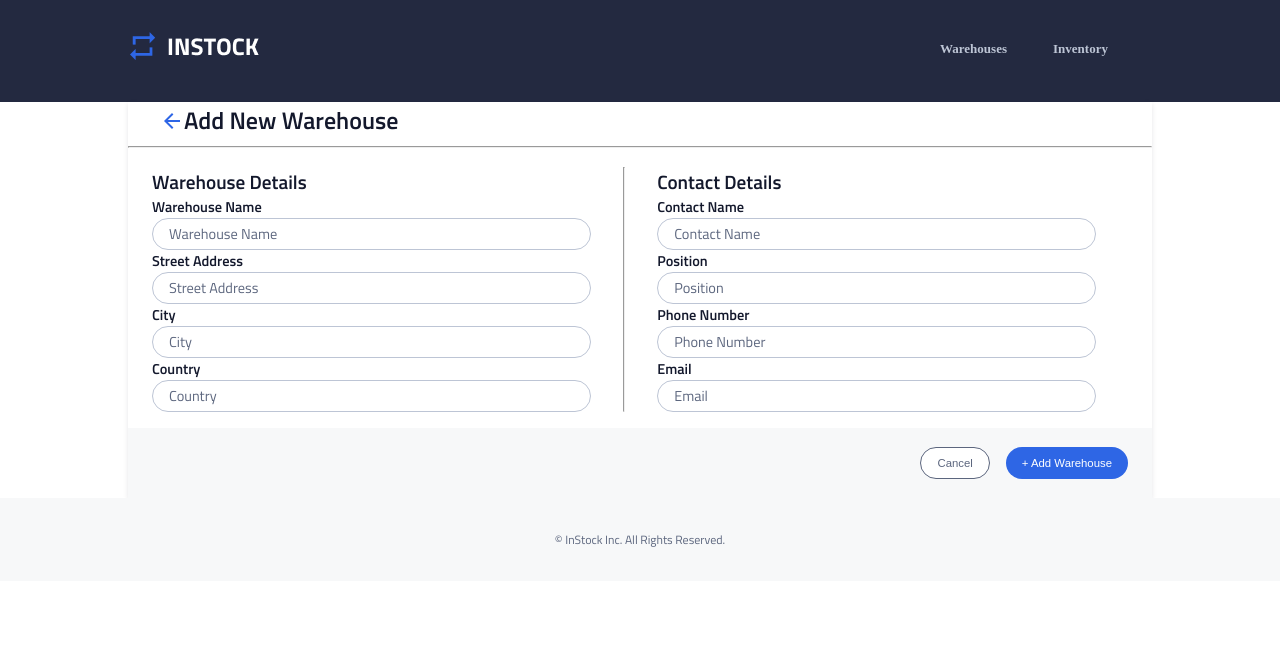
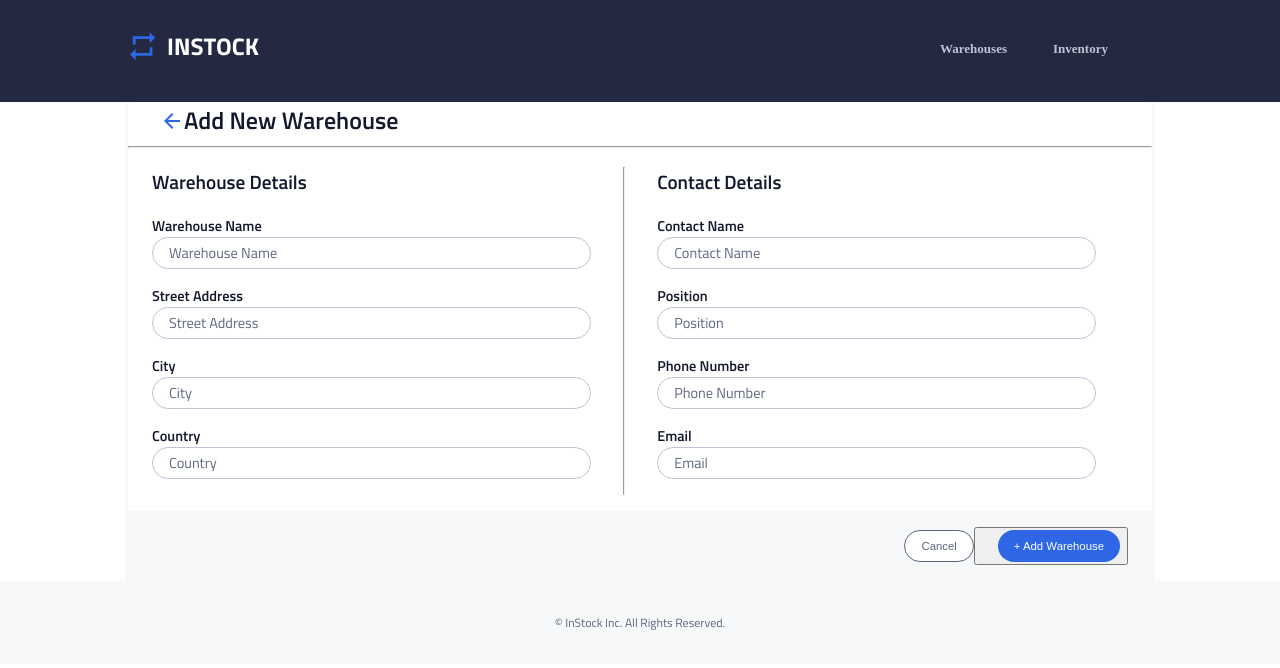
Before and after one commit to Konirad/instock-frontend, a React (Create React App) app: page /warehouses/new in a window 1280 px wide. Shown: the top 668 px of the page. Built offline with nearby package versions, Linux system fonts and the light colour scheme.

Commit message:
added the form for the warehouse details

```diff
--- a/src/components/AddNewWarehouse/AddNewWarehouse.js
+++ b/src/components/AddNewWarehouse/AddNewWarehouse.js
@@ -67,14 +67,33 @@ function AddNewWarehouse() {
     setEmail("");
   };
 
+  async function handleSubmit(event){
+    event.preventDefault()
+    const addWarehouseObject ={
+      warehouseName: warehouseName,
+      streetAddress: streetAddress,
+      city: city,
+      country: country,
+    }
+    console.log("The Warehouse Object is "+JSON.stringify(addWarehouseObject))
+
+  //  try{
+      // await async.post("http://localhost:8080/", addWarehouseObject)
+  //  } catch(err){
+   //   console.error(err)
+//    }
+  }
+
+
   return (
+    <form onSubmit={handleSubmit}>
     <div className="mainContent__container">
       <MainHeader text="Add New Warehouse" backButton="displayYes" />
       <hr></hr>
       <div className="addNew__container">
         <div className="addNew__detailsContainer">
-          <div className="addNew__details">
-            <p className="addNew__headerDetails">Warehouse Details</p>
+          <div className="addNew__warehouseDetails">
+            <p className="addNew__warehouseDetails--header">Warehouse Details</p>
             <label className="textBoxLabel" htmlFor="warehouseName">
               Warehouse Name
             </label>
@@ -122,8 +141,8 @@ function AddNewWarehouse() {
           </div>
           <hr></hr>
 
-          <div className="addNew__contact">
-            <p>Contact Details</p>
+          <div className="addNew__contactDetails">
+            <p className="addNew__contactDetails--header">Contact Details</p>
             <label className="textBoxLabel" htmlFor="contactName">
               Contact Name
             </label>
@@ -174,10 +193,10 @@ function AddNewWarehouse() {
         </div>
         <div className="addNew__footer">
         <Button text="Cancel" style="button secondary cancel" />
-        <Button className="addNew__button--add" text="+ Add Warehouse" style="button primary"/>
-
+        <button type="submit"><Button className="addNew__button--add" text="+ Add Warehouse" style="button primary"/> </button>
       </div>
     </div>
+    </form>
   );
 }
 
--- a/src/components/AddNewWarehouse/AddNewWarehouse.scss
+++ b/src/components/AddNewWarehouse/AddNewWarehouse.scss
@@ -14,10 +14,7 @@
     padding-right: 1.5rem;
     padding-bottom: 1rem;
 }
-&__headerDetails{
-    font-size: 1.2rem;
-    margin-top: 0rem;
-}
+
 
  &__contact{
     font-size: 1.2rem;
@@ -27,7 +24,6 @@
  &__detailsContainer{
     margin-top: 1.2rem;
     font-weight: 600;
-
 
     display: flex;
     flex-direction: column;
@@ -40,22 +36,32 @@
     }
 
  }
- &__details{
+ &__warehouseDetails{
     display: flex;
     flex-direction: column;
     @include tabletStyle{
         width:45%;
         margin-right: 2rem;
     }
+    &--header{
+        font-size: 1.2rem;
+        margin-top: 0rem;
+        margin-bottom: 1.2rem;
+    }
 
 
  }
- &__contact{
+ &__contactDetails{
     display:flex;
     flex-direction: column;
     @include tabletStyle{
         width:45%;
         margin-left: 2rem;
+    }
+    &--header{
+        font-size: 1.2rem;
+        margin-top: 0rem;
+        margin-bottom: 1.2rem;
     }
 
 
@@ -67,6 +73,7 @@
     padding-left: 1.5rem;
     padding-right: 1.5rem;
     // padding-bottom: 1rem;
+    align-items: center;
     justify-content: space-between;
     @include tabletStyle{
         justify-content: flex-end;
@@ -111,6 +118,7 @@
     border: 1px solid $secondary-cloud;
     border-radius: 20px;
     padding-left: 1rem;
+    margin-bottom: 1rem;
 }
 
 .inputTextBox[type="text"]{
```
